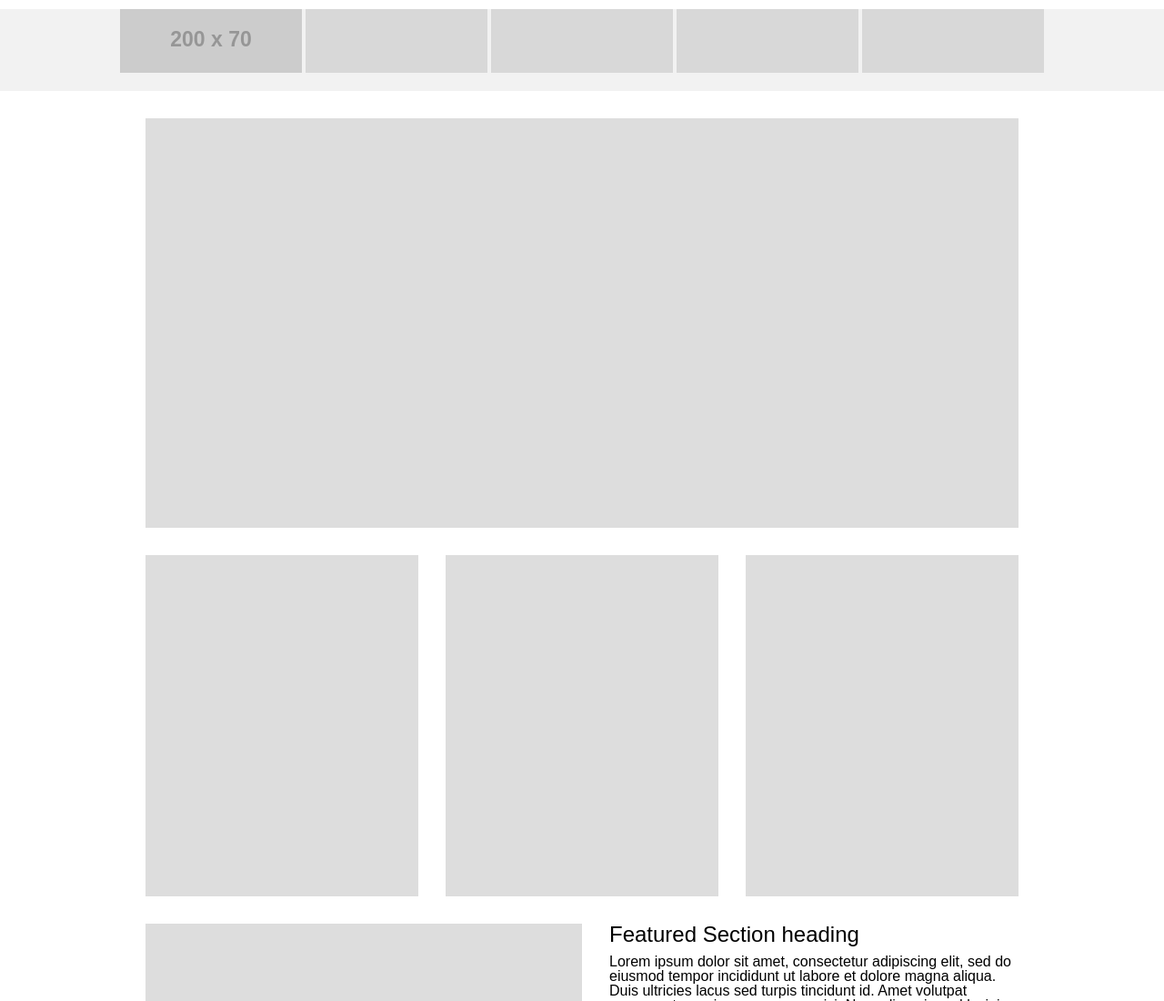
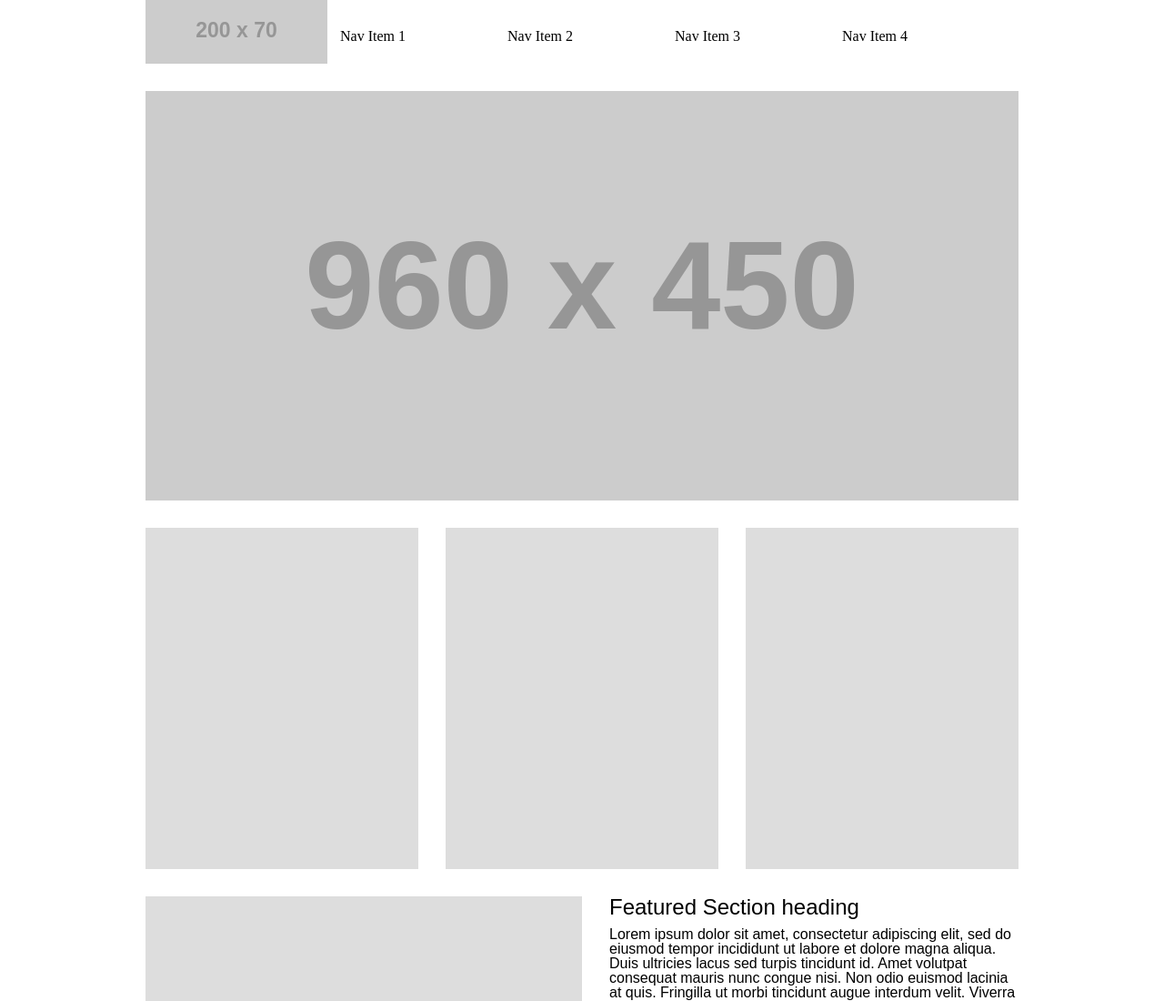
Before and after one commit to KD-CodeFellows-labs/wireframe-exercise, a plain HTML site: page index.html in a window 1280 px wide. Shown: the top 1100 px of the page at 91% size. Drawn offline with Linux system fonts and the light colour scheme; placeholder pictures from the web are drawn by us.

Commit message:
fixed nav items

```diff
--- a/css/style.css
+++ b/css/style.css
@@ -1,30 +1,30 @@
 header {
-    background: rgb(242, 242, 242);
     width: 100%;
-    height: 90px;
-    margin-bottom: 30px;
-    text-align: center;
+    height: 100px;
+    /* text-align: center; */
 }
 section#logo {
     background: darkgray;
     display: inline-block;
     width: 200px;
     height: 70px;
+    margin-right: 10px;
 }
 img {
     margin-bottom: 5px;
 }
-div {
-    background: rgb(216, 216, 216);
+li {
     display: inline-block;
-    text-align: center;
-    width: 200px;
-    height: 70px;
-    margin-bottom: 5px;
+    list-style-type: none;
+    width: 180px;
     position: relative;
+    top: -30px;
 }
 nav {
-    margin-top: 10px;
+    width: 960px;
+    margin-right: auto;
+    margin-left: auto;
+    white-space: nowrap;
 }
 main {
     width: 960px;
@@ -41,10 +41,8 @@ article#heroImage {
     margin-bottom: 30px;
 }
 article#sub {
-    /* background: lightcoral; */
     height: 375px;
     margin-bottom: 30px;
-    /* text-align: center; */
 }
 #sub section {
     background: #DDD;
@@ -63,7 +61,7 @@ article#feature {
 }
 article#feature section:first-child {
     background: #DDD;
-    width: 480px;
+    width: 50%;
     height: 400px;
     float: left;
 }
--- a/index.html
+++ b/index.html
@@ -9,14 +9,14 @@
         <header>
             <nav>
                 <section id="logo"><img src="https://placehold.it/200x70/ddd"></section>
-                <div></div>
-                <div></div>
-                <div></div>
-                <div></div>
+                <li>Nav Item 1</li>
+                <li>Nav Item 2</li>
+                <li>Nav Item 3</li>
+                <li>Nav Item 4</li>
             </nav>
         </header>
         <main>
-            <article id="heroImage"></article>
+            <article id="heroImage"><img src="https://placehold.it/960x450/ddd"></article>
             <article id="sub">
                 <section></section><section></section><section></section>
             </article>
```
